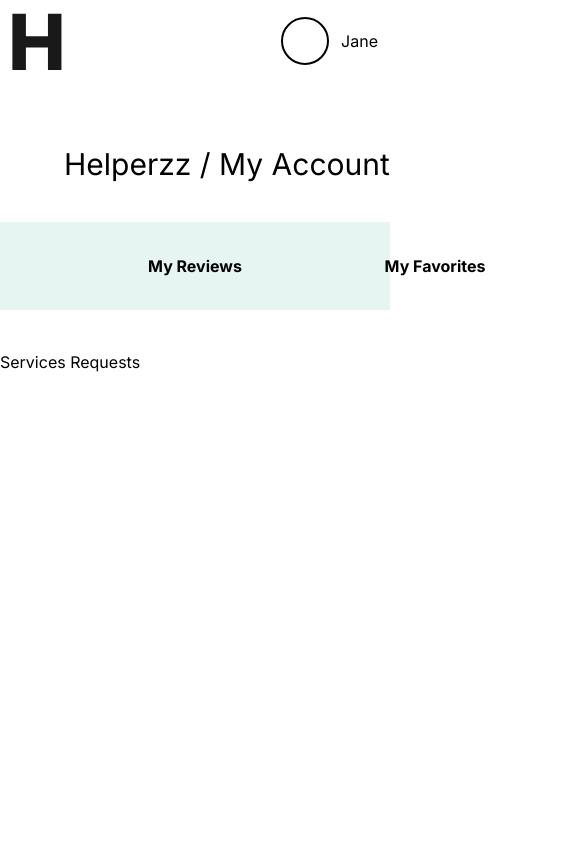
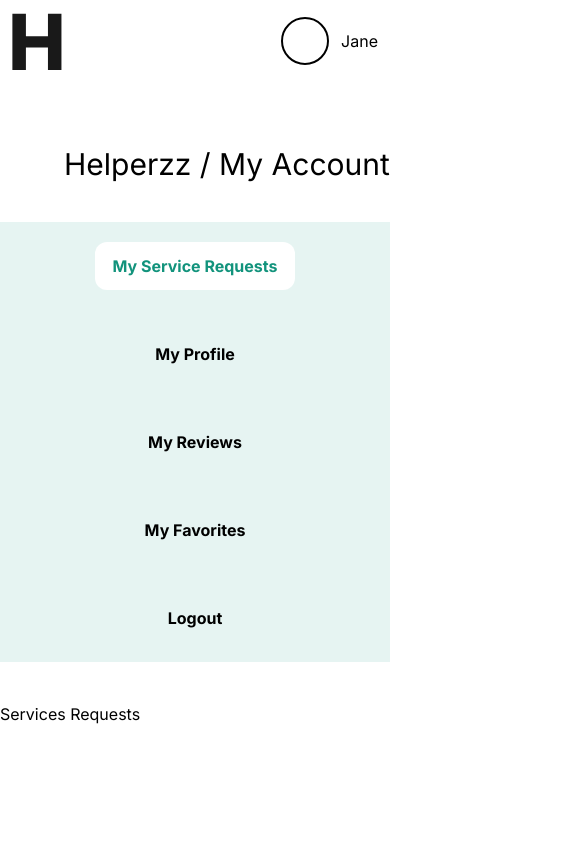
Before and after one commit to KaleabKindu/helperzz-service-requests, a Next.js app: page / in a window 390 px wide. Shown: the top 844 px of the page, 585 px wide, since content can reach past the window. Built offline with nearby package versions, Linux system fonts and the light colour scheme.

Commit message:
fix responsiveness on tabs ui

```diff
--- a/src/app/page.js
+++ b/src/app/page.js
@@ -34,7 +34,7 @@
     <div className="flex flex-col gap-10">
       <h2 className="font-normal text-3xl ml-16">Helperzz / My Account</h2>
       <Tab.Group>
-        <Tab.List className="flex justify-center gap-10 py-5 bg-[#12937C] bg-opacity-10">
+        <Tab.List className="flex flex-wrap justify-center gap-10 py-5 bg-[#12937C] bg-opacity-10">
           {data.map(({ label }, index) => (
             <Tab key={index} className="focus:outline-none">
               {({ selected }) => (
```
